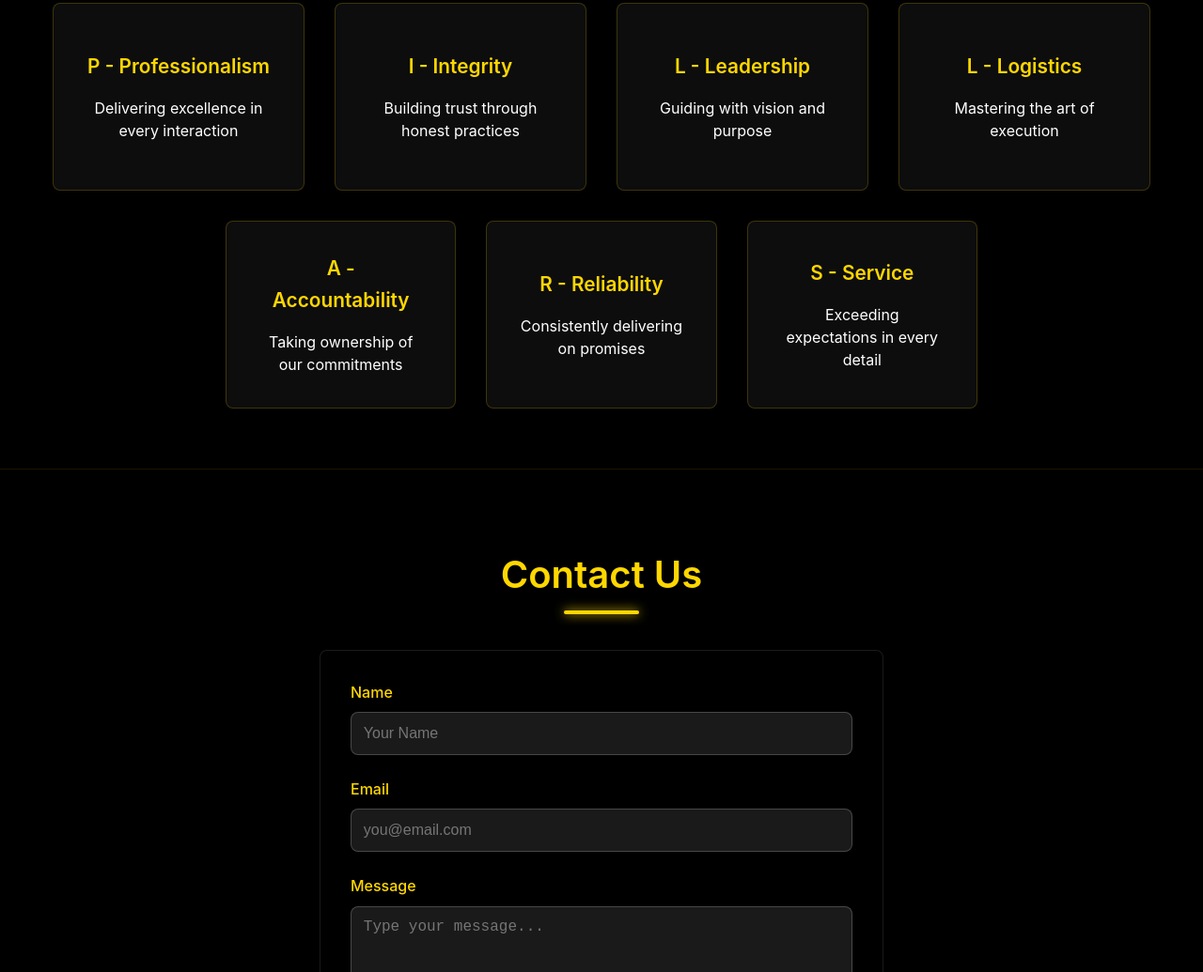
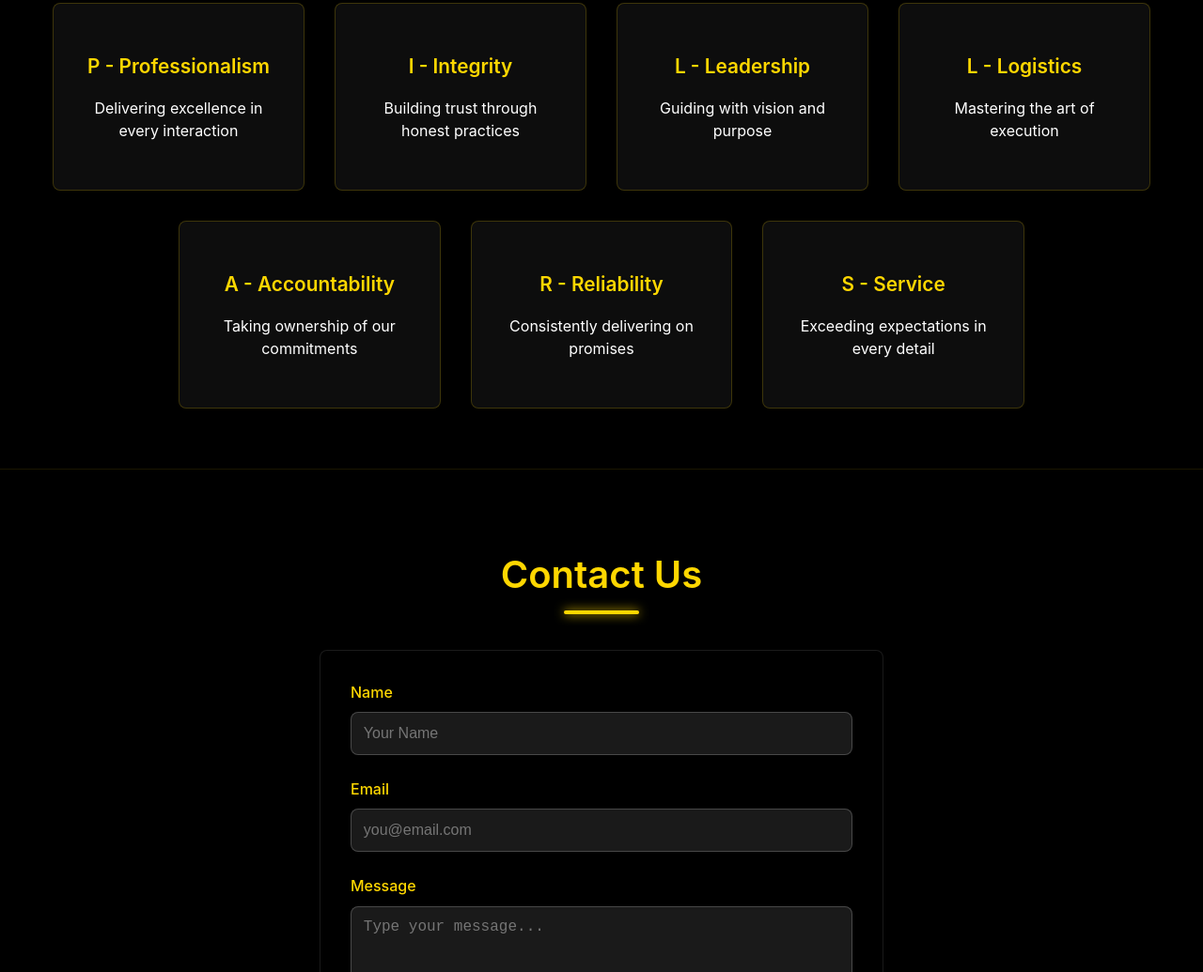
Before and after one commit to fivespillars/fives-pillars-investment, a plain HTML site: page main.html in a window 1280 px wide. Shown: the part 2510-3545 px from the top of the page at 94% size. Drawn offline with Linux system fonts and the light colour scheme.

Commit message:
stylesheet updated for values section

```diff
--- a/css/styles.css
+++ b/css/styles.css
@@ -501,12 +501,13 @@ nav {
 
 /* Bottom Values Row - Centered Layout */
 .values-row-bottom {
-    display: flex;
-    justify-content: center;
+    display: grid;
+    grid-template-columns: repeat(3, 1fr);
     gap: 2rem;
     width: 100%;
-    max-width: 800px;
+    max-width: 900px;
     margin: 0 auto;
+    justify-items: center;
 }
 
 /* Individual Value Card */
```
